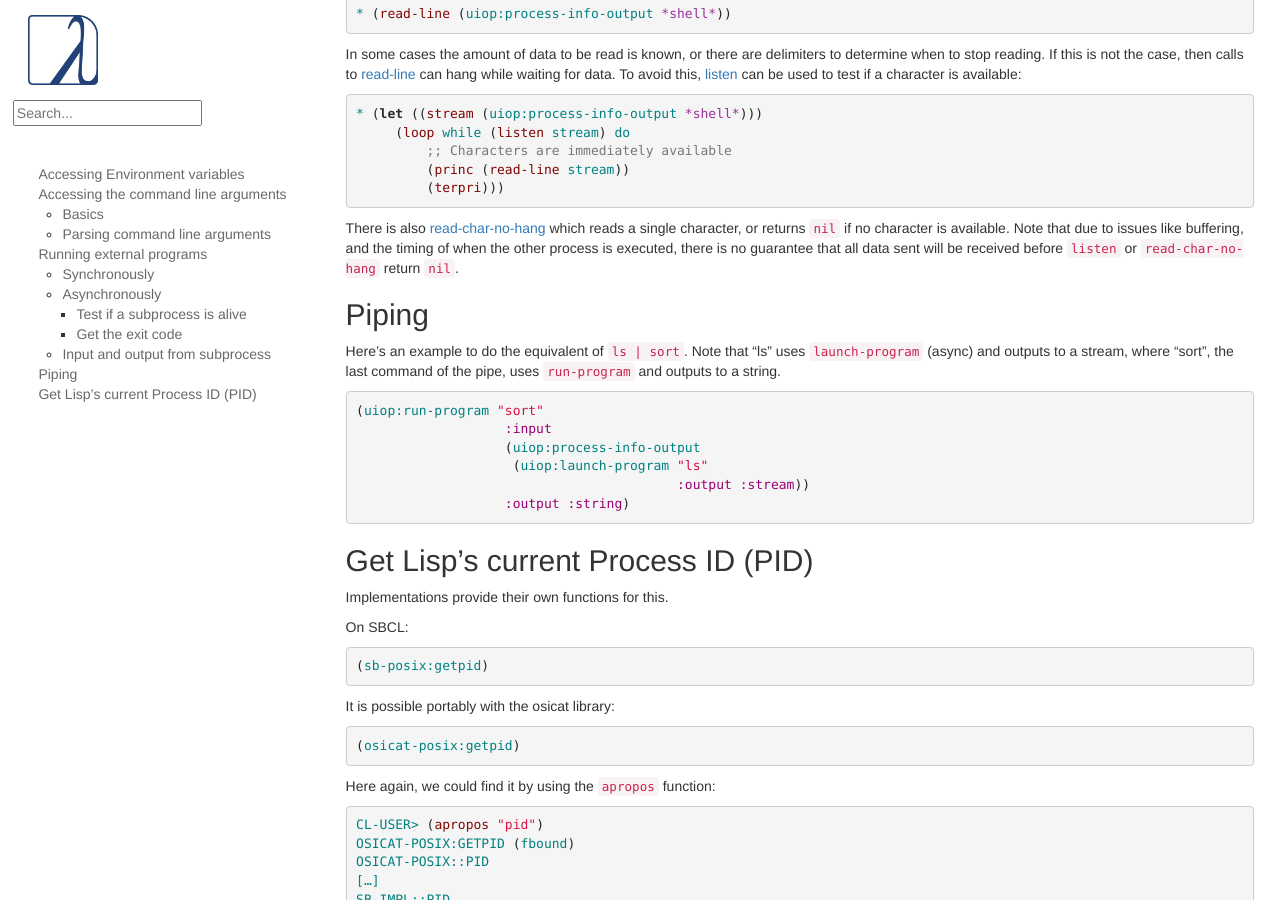
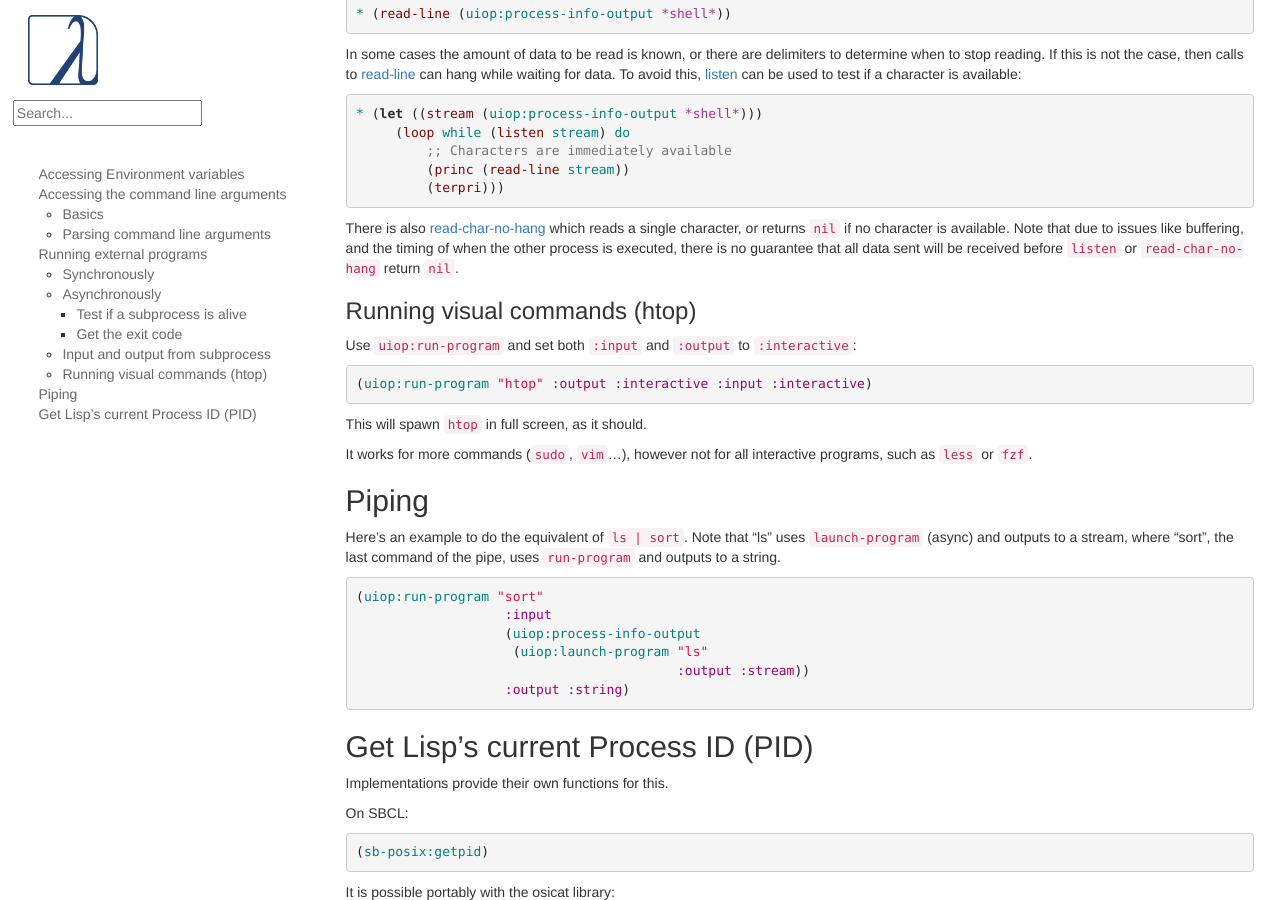
Before and after one commit to LispCookbook/cl-cookbook, a Jekyll site: the page built from os.md, in a window 1280 px wide and 900 px high, scrolled down 6506 px. Built offline with Jekyll 4.4.1, drawn with Linux system fonts in a browser that asks for light colours.

Commit message:
os: run visual commands like htop, vim and sudo

```diff
--- a/os.md
+++ b/os.md
@@ -478,6 +478,19 @@ Note that due to issues like buffering, and the timing of when the
 other process is executed, there is no guarantee that all data sent
 will be received before `listen` or `read-char-no-hang` return `nil`.
 
+### Running visual commands (htop)
+
+Use `uiop:run-program` and set both `:input` and `:output` to `:interactive`:
+
+~~~lisp
+(uiop:run-program "htop" :output :interactive :input :interactive)
+~~~
+
+This will spawn `htop` in full screen, as it should.
+
+It works for more commands (`sudo`, `vim`…), however not for all interactive
+programs, such as `less` or `fzf`.
+
 ## Piping
 
 Here's an example to do the equivalent of `ls | sort`. Note that "ls"
```
